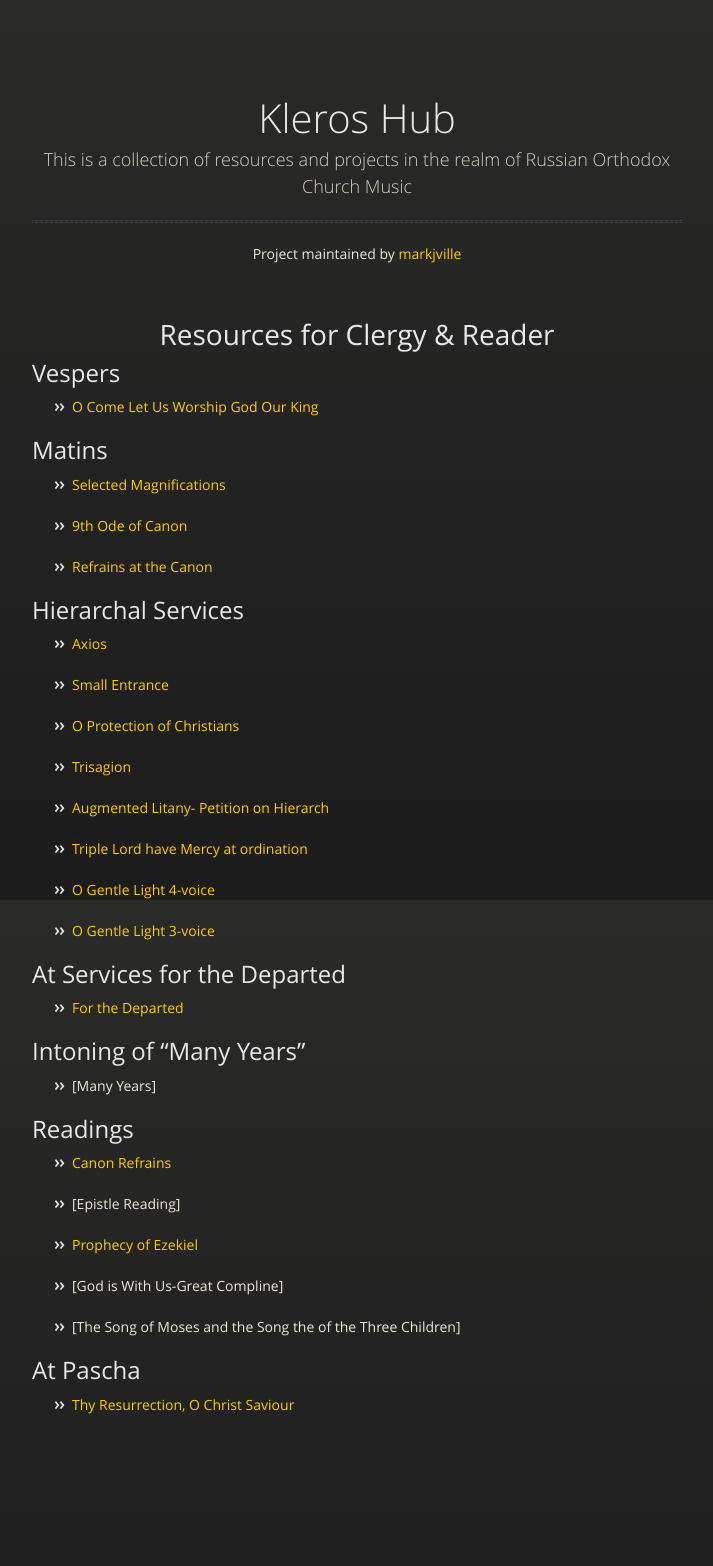
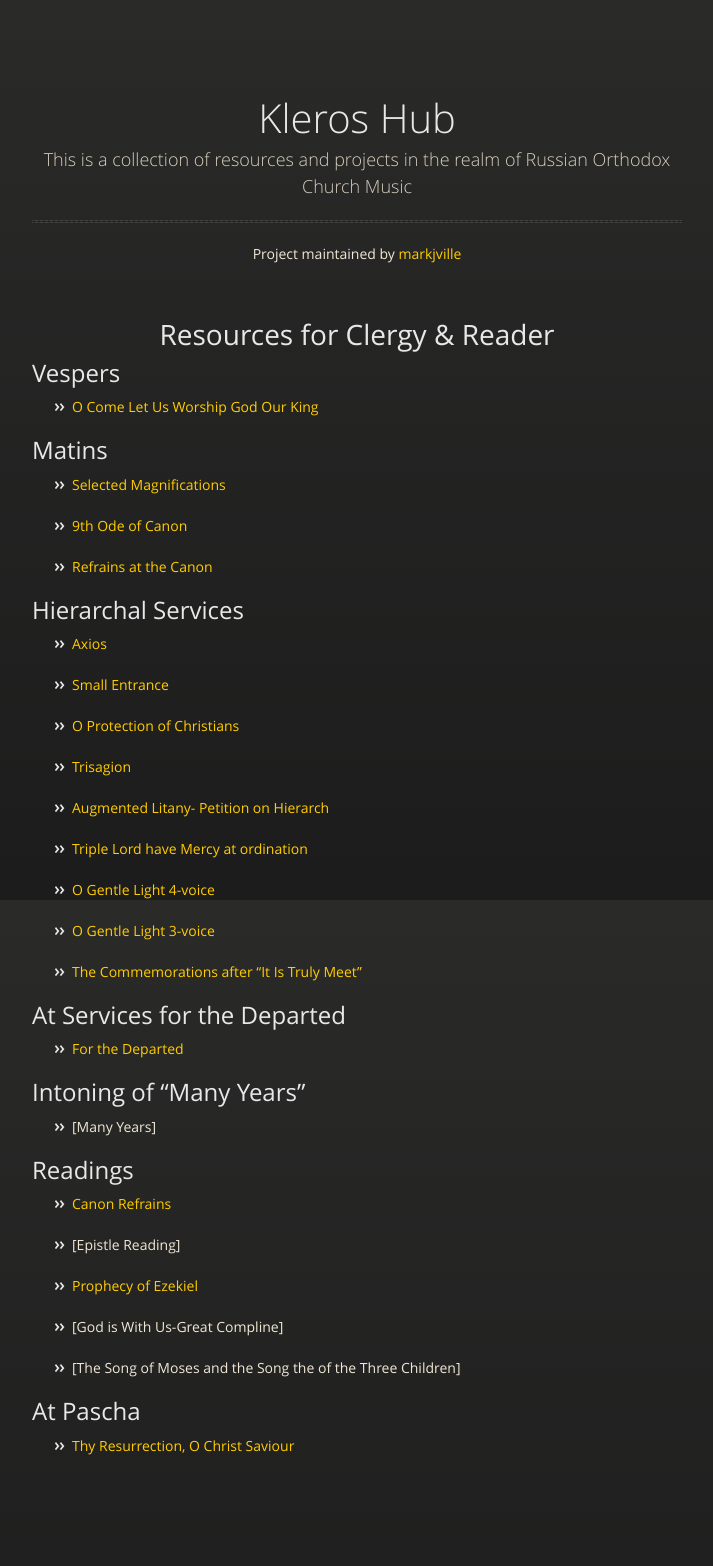
Before and after one commit to markjville/markjville.github.io, a Jekyll site: the page built from clergy-resources.md, in a window 1280 px wide. Shown: the whole page, without its empty margins (283-996 px from the left). Built offline with Jekyll 4.4.1, drawn with Linux system fonts in a browser that asks for light colours; our own code applies the rules of GitHub Pages for plain Markdown files; before the commit the page ends 1525 px from its top, so only the background shows below that.

Commit message:
Update clergy-resources.md

```diff
--- a/clergy-resources.md
+++ b/clergy-resources.md
@@ -30,6 +30,8 @@
 
 - [O Gentle Light 3-voice](docs/GentleLight-Kievan-TTB.pdf)
 
+- [The Commemorations after "It Is Truly Meet"](docs/each-and-everyone.pdf)
+
 ## At Services for the Departed
 - [For the Departed](https://markjville.github.io/docs/For-Departed-Clergy.pdf)
 
```
